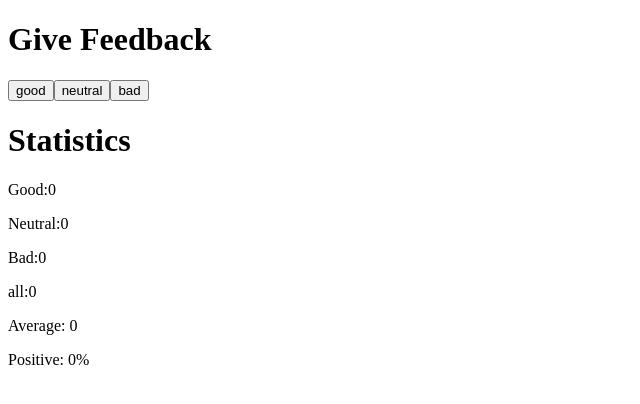
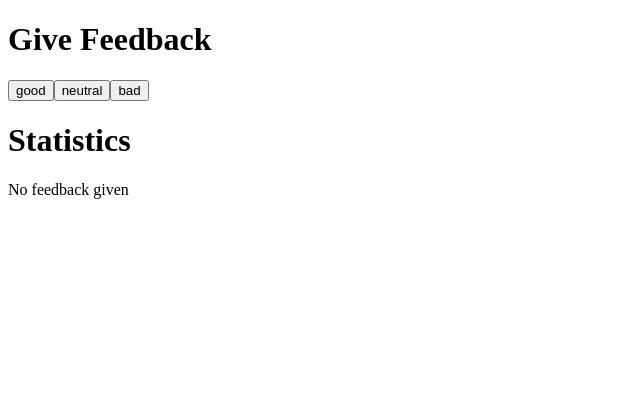
Before and after one commit to Ndiwe1803/fullstackopen, a React (Vite) app in the folder part1/: page / in a window 1280 px wide. Shown: the top 404 px of the page, without its empty margins (0-640 px from the left). Built offline with nearby package versions, Linux system fonts and the light colour scheme.

Commit message:
Exercise 1.9 done

```diff
--- a/part1/src/App.jsx
+++ b/part1/src/App.jsx
@@ -1,7 +1,26 @@
 import { useState } from 'react'
 
 const Statistics = (props) => {
-    // ...
+    if (props.total<1)
+        return(
+            <div>
+                <h1>Statistics</h1>
+                <p>No feedback given</p>
+            </div>
+        )
+    else
+        return (
+            <div>
+                <h1>Statistics</h1>
+                <p>Good:{props.good}</p>
+                <p>Neutral:{props.neutral}</p>
+                <p>Bad:{props.bad}</p>
+                <p>all:{props.total}</p>
+                <p>Average: {props.average}</p>
+                <p>Positive: {props.positive}%</p>
+            </div>
+        )
+
 }
 
 
@@ -68,13 +87,7 @@
             <button onClick={handleGoodClicks}>good</button>
             <button onClick={handleNeutralClicks}>neutral</button>
             <button onClick={handleBadClicks}>bad</button>
-            <h1>Statistics</h1>
-            <p>Good:{totalGood}</p>
-            <p>Neutral:{totalNeutral}</p>
-            <p>Bad:{totalBad}</p>
-            <p>all:{total}</p>
-            <p>Average: {average}</p>
-            <p>Positive: {positive}%</p>
+            <Statistics good={good} neutral={neutral} bad={bad} total={total} average={average} positive={positive} />
         </div>
     )
 }
```
